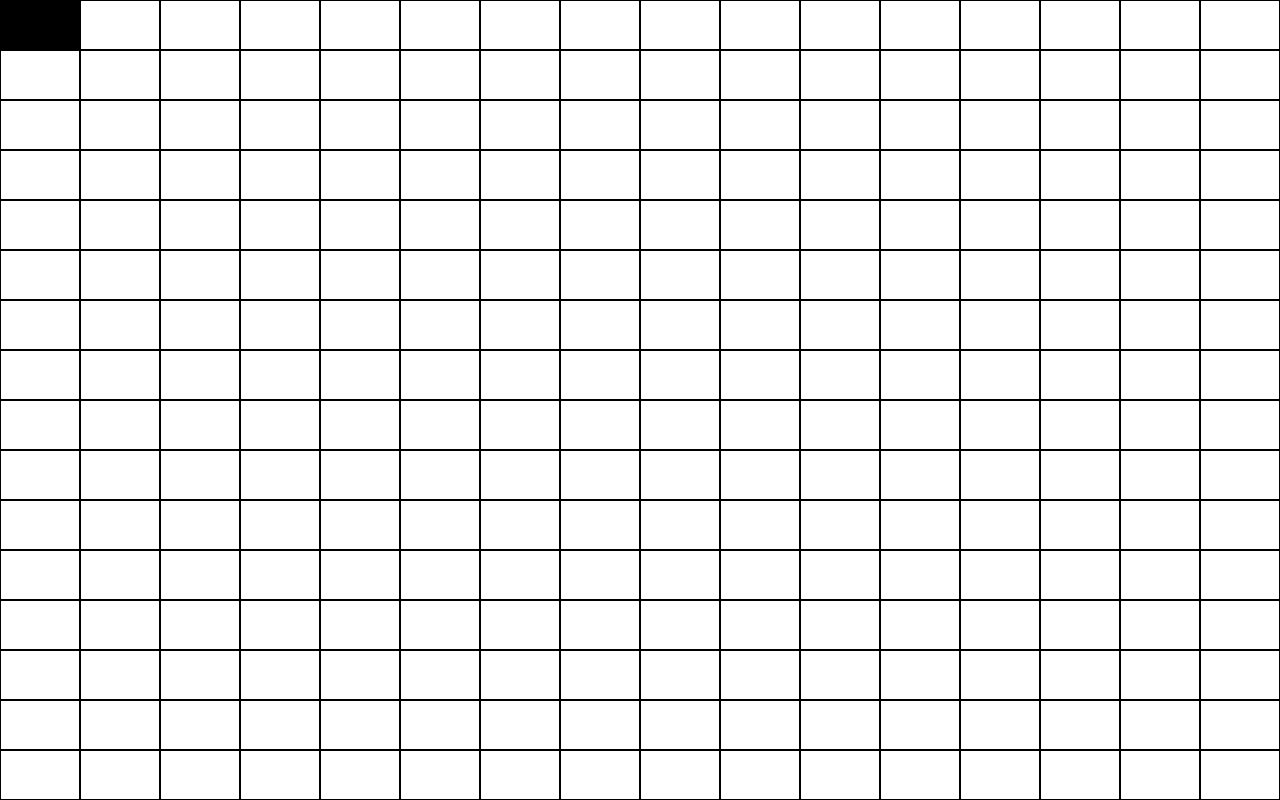
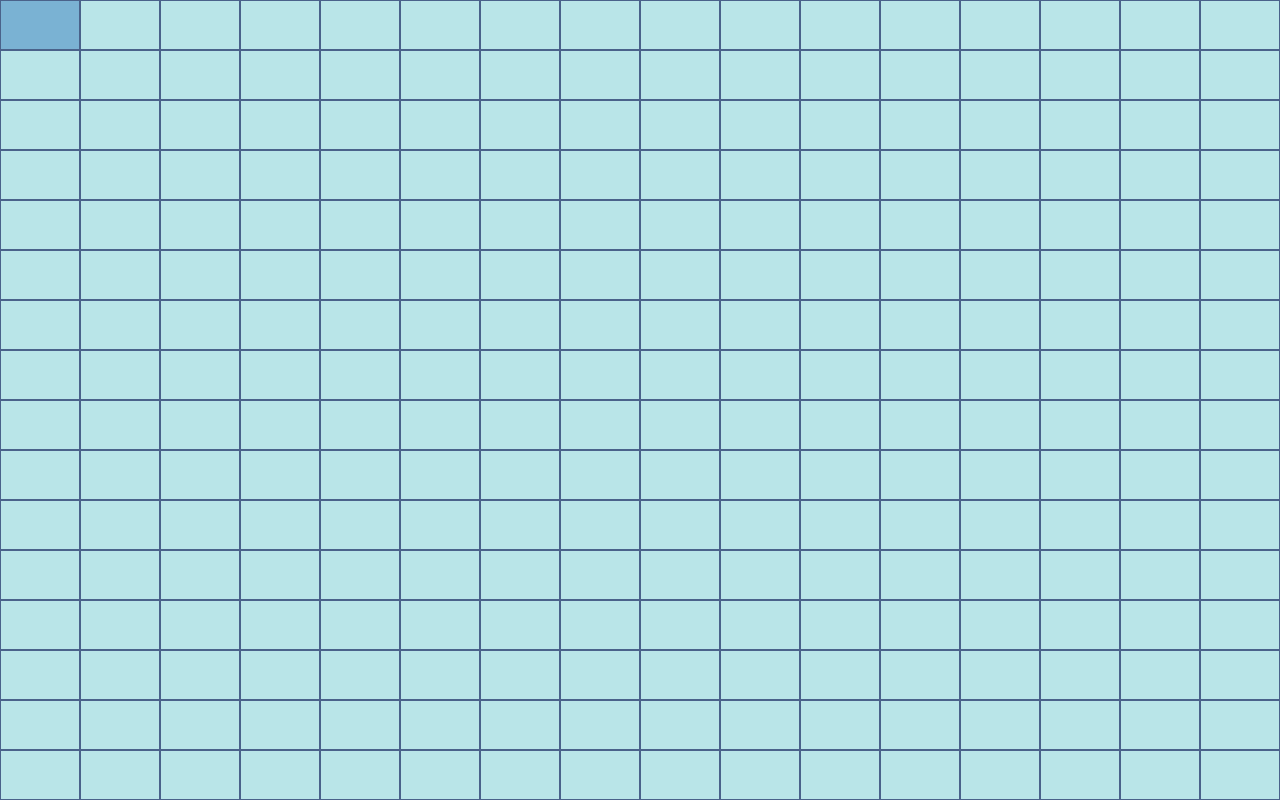
Before and after one commit to LW1117/odin-etch-a-sketch, a plain HTML site: page index.html in a window 1280 px wide. Drawn offline with Linux system fonts and the light colour scheme.

Commit message:
Change colour palette

```diff
--- a/script.js
+++ b/script.js
@@ -16,6 +16,9 @@ createGrids = (numberOfrows) => {
   grids.forEach((grid) => {
     grid.style.width = `${size}vw`;
     grid.style.height = `${size}vh`;
+    grid.addEventListener("mouseover", () => {
+      grid.style.backgroundColor = "#7AB2D3";
+    });
   });
 };
 
--- a/style.css
+++ b/style.css
@@ -8,13 +8,10 @@
   flex-wrap: wrap;
   width: 100vw;
   height: 100vh;
+  background-color: #b9e5e8;
 }
 
 .grid {
-  border: 1px solid black;
+  border: 1px solid #4a628a;
   box-sizing: border-box;
 }
-
-.grid:hover {
-  background-color: black;
-}
```
